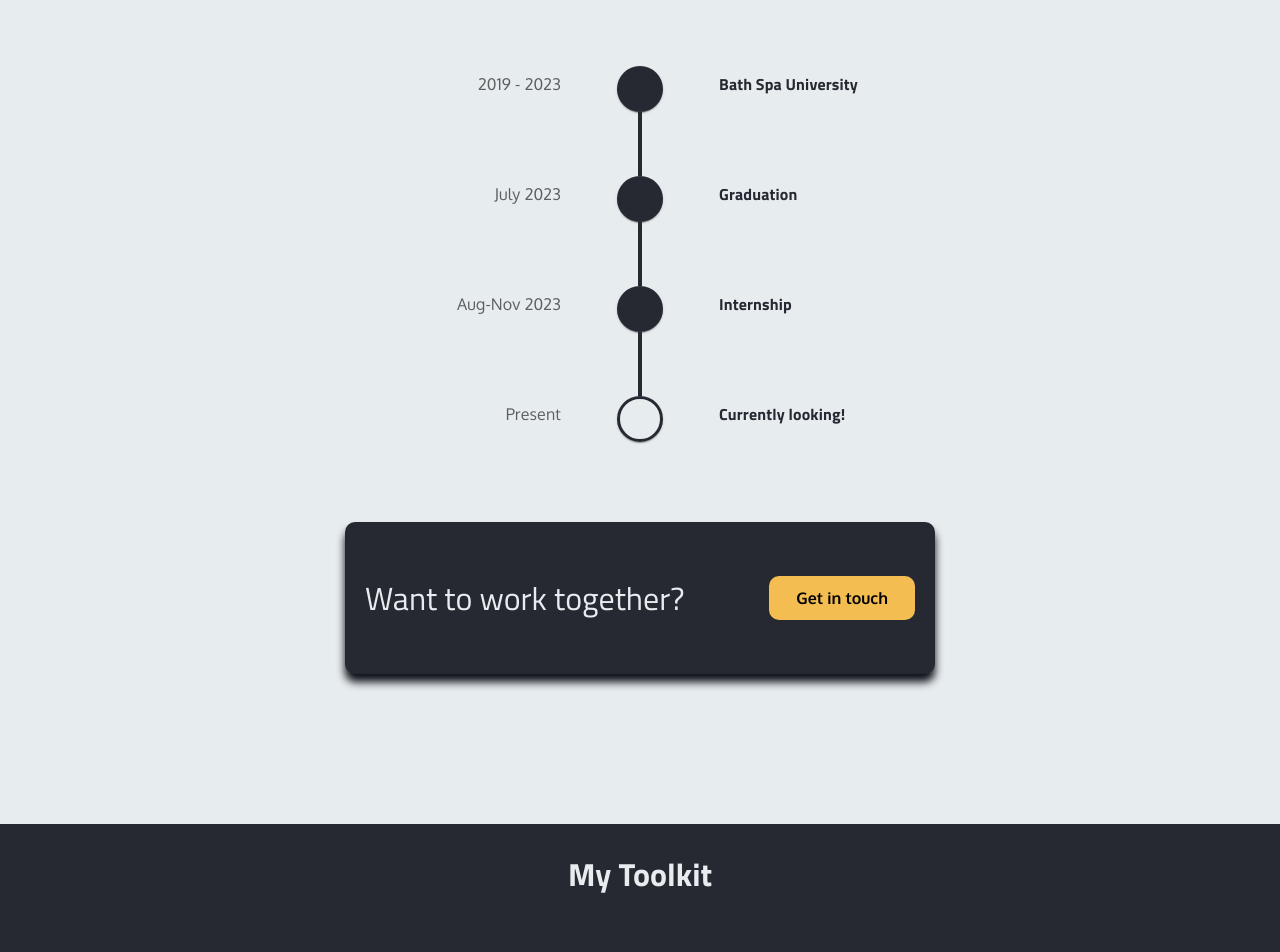
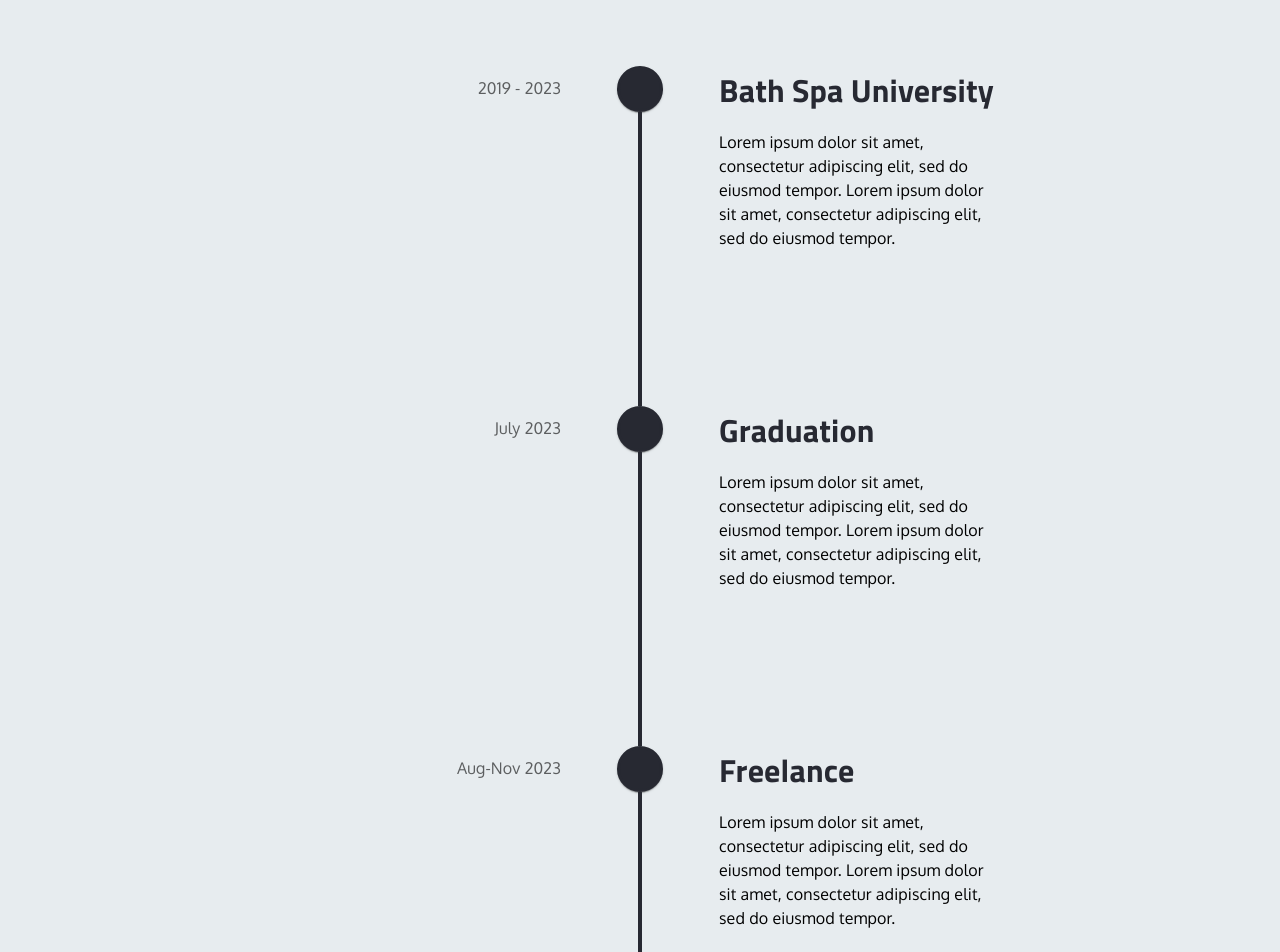
Before and after one commit to JStone1/Portfolio-Site, a React (Vite) app: page / in a window 1280 px wide. Shown: the part 1180-2132 px from the top of the page. Built offline with nearby package versions, Linux system fonts and the light colour scheme.

Commit message:
Styled timeline

```diff
--- a/src/components/ExpTimeline/ExpTimeline.scss
+++ b/src/components/ExpTimeline/ExpTimeline.scss
@@ -4,8 +4,20 @@
   margin: 50px 0px;
 }
 
-.item {
-  text-align: center;
+.timeline-item-container {
+  padding-top: 0px;
+}
+
+.timeline-title {
+  font-family: "Titillium Web", sans-serif;
+  font-weight: 700;
+  color: $primary-colour;
+  margin: 0;
+}
+
+.timeline-desc {
+  margin-bottom: 150px;
+  width: 28ch;
 }
 
 .line {
@@ -14,15 +26,13 @@
   background-color: $primary-colour;
 }
 
-.title {
-  font-family: "Titillium Web", sans-serif;
-  font-weight: 700;
-  color: $primary-colour;
-}
-
 .date {
   font-family: "Oxygen", sans-serif;
   font-weight: 400;
+  padding-top: 10px;
+  @include breakpoint(0px, 600px) {
+    padding-top: 5px;
+  }
 }
 
 .dot {
--- a/src/components/ExpTimeline/ExpTimeline.tsx
+++ b/src/components/ExpTimeline/ExpTimeline.tsx
@@ -14,7 +14,7 @@
   return (
     <>
       <Timeline className="timeline-container">
-        <TimelineItem className="item">
+        <TimelineItem>
           <TimelineOppositeContent className="date" color="text.secondary">
             2019 - 2023
           </TimelineOppositeContent>
@@ -22,11 +22,16 @@
             <TimelineDot className="dot" />
             <TimelineConnector className="line" />
           </TimelineSeparator>
-          <TimelineContent className="title">
-            Bath Spa University
+          <TimelineContent className="timeline-item-container">
+            <h2 className="timeline-title">Bath Spa University</h2>
+            <p className="timeline-desc">
+              Lorem ipsum dolor sit amet, consectetur adipiscing elit, sed do
+              eiusmod tempor. Lorem ipsum dolor sit amet, consectetur adipiscing
+              elit, sed do eiusmod tempor.
+            </p>
           </TimelineContent>
         </TimelineItem>
-        <TimelineItem className="item">
+        <TimelineItem>
           <TimelineOppositeContent className="date" color="text.secondary">
             July 2023
           </TimelineOppositeContent>
@@ -34,9 +39,16 @@
             <TimelineDot className="dot" color="primary" />
             <TimelineConnector className="line" />
           </TimelineSeparator>
-          <TimelineContent className="title">Graduation</TimelineContent>
+          <TimelineContent className="timeline-item-container">
+            <h2 className="timeline-title">Graduation</h2>
+            <p className="timeline-desc">
+              Lorem ipsum dolor sit amet, consectetur adipiscing elit, sed do
+              eiusmod tempor. Lorem ipsum dolor sit amet, consectetur adipiscing
+              elit, sed do eiusmod tempor.
+            </p>
+          </TimelineContent>
         </TimelineItem>
-        <TimelineItem className="item">
+        <TimelineItem>
           <TimelineOppositeContent className="date" color="text.secondary">
             Aug-Nov 2023
           </TimelineOppositeContent>
@@ -44,19 +56,30 @@
             <TimelineDot className="dot" color="secondary" />
             <TimelineConnector className="line" />
           </TimelineSeparator>
-          <TimelineContent className="title">Internship</TimelineContent>
+          <TimelineContent className="timeline-item-container">
+            <h2 className="timeline-title">Freelance</h2>
+            <p className="timeline-desc">
+              Lorem ipsum dolor sit amet, consectetur adipiscing elit, sed do
+              eiusmod tempor. Lorem ipsum dolor sit amet, consectetur adipiscing
+              elit, sed do eiusmod tempor.
+            </p>
+          </TimelineContent>
         </TimelineItem>
-        <TimelineItem className="item">
+        <TimelineItem>
           <TimelineOppositeContent className="date" color="text.secondary">
-            Present
+            Now
           </TimelineOppositeContent>
           <TimelineSeparator>
             <NavLink style={{ textDecoration: "none" }} to="/contact">
               <TimelineDot className="dot outlined"></TimelineDot>
             </NavLink>
           </TimelineSeparator>
-          <TimelineContent className="title">
-            Currently looking!
+          <TimelineContent className="timeline-item-container">
+            <h2 className="timeline-title">Currently looking</h2>
+            <p className="timeline-desc">
+              Lorem ipsum dolor sit amet, consectetur adipiscing elit, sed do
+              eiusmod tempor.
+            </p>
           </TimelineContent>
         </TimelineItem>
       </Timeline>
```
